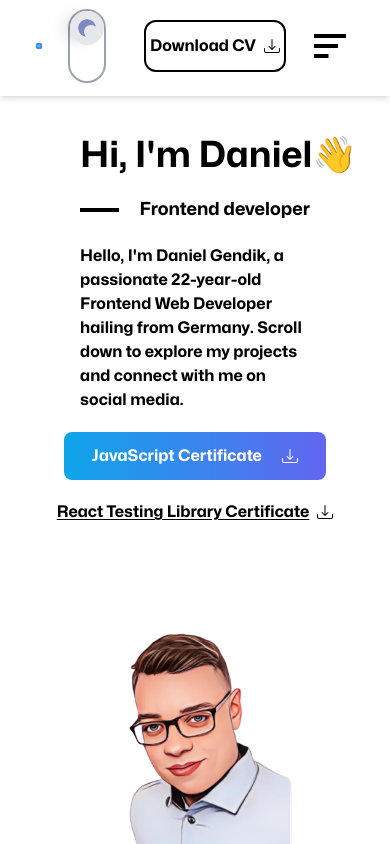
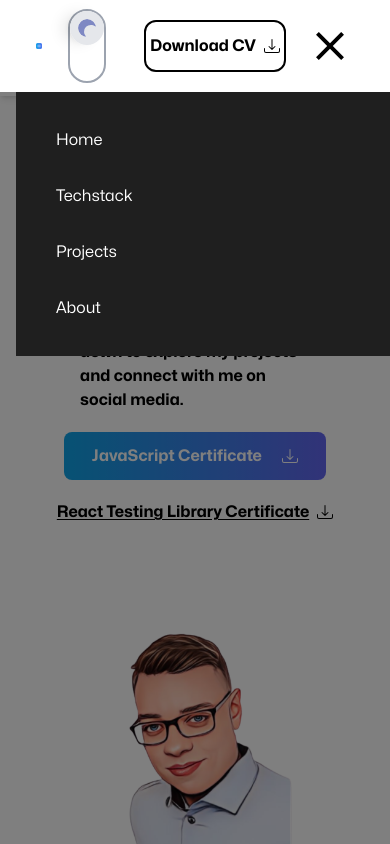
Before and after one commit to danielgen01/Daniels-portfolio, a React (Vite) app: page / in a window 390 px wide. Both pictures are taken after a click on the icon 330 px from the left and 46 px from the top of the page. Shown: the top 844 px of the page. Built offline with nearby package versions, Linux system fonts and the light colour scheme.

Commit message:
add touch menu + add functionality

```diff
--- a/src/components/Navbar/Navbar.tsx
+++ b/src/components/Navbar/Navbar.tsx
@@ -3,8 +3,17 @@ import Logo from "./components/Logo/Logo"
 import MenuIcon from "./components/MenuIcon/MenuIcon"
 import ToggleTheme from "./components/ToggleTheme/ToggleTheme"
 import Navlinks from "./components/NavLinks/Navlinks"
+import TouchMenu from "./components/TouchMenu/TouchMenu"
+import {useState} from "react"
 
 const Navbar = () => {
+
+  const [isMenuOpen, setIsMenuOpen] = useState(false)
+
+  const toggleMenu = () => {
+    setIsMenuOpen(!isMenuOpen)
+  }
+
   return (
     <>
       <nav
@@ -22,9 +31,10 @@ const Navbar = () => {
           <div className="sidebuttons flex items-center gap-5">
             <ToggleTheme />
             <DownloadCV />
-            <MenuIcon />
+            <MenuIcon isMenuOpen={isMenuOpen} toggleMenu={toggleMenu}/>
           </div>
         </div>
+        <TouchMenu isMenuOpen={isMenuOpen} toggleMenu={toggleMenu}/>
       </nav>
     </>
   )
--- a/src/components/Navbar/components/MenuIcon/MenuIcon.tsx
+++ b/src/components/Navbar/components/MenuIcon/MenuIcon.tsx
@@ -1,9 +1,24 @@
 import { BiMenuAltLeft } from "react-icons/bi"
+import { IoMdClose } from "react-icons/io"
 
-const MenuIcon = () => {
+type MenuIconProps = {
+  isMenuOpen: boolean
+  toggleMenu: () => void
+}
+const MenuIcon: React.FC<MenuIconProps> = ({ isMenuOpen, toggleMenu }) => {
   return (
     <>
-      <BiMenuAltLeft className="text-5xl cursor-pointer text-black dark:text-white lg:hidden" />
+      {isMenuOpen ? (
+        <IoMdClose
+          className="text-5xl cursor-pointer text-black dark:text-white lg:hidden"
+          onClick={toggleMenu}
+        />
+      ) : (
+        <BiMenuAltLeft
+          className="text-5xl cursor-pointer text-black dark:text-white lg:hidden"
+          onClick={toggleMenu}
+        />
+      )}
     </>
   )
 }
--- /dev/null
+++ b/src/components/Navbar/components/TouchMenu/TouchMenu.tsx
@@ -0,0 +1,62 @@
+import { Link } from "react-scroll"
+
+type TouchMenuProps = {
+  isMenuOpen: boolean
+  toggleMenu: () => void
+}
+const TouchMenu: React.FC<TouchMenuProps> = ({ isMenuOpen, toggleMenu }) => {
+  return (
+    <>
+      <div
+        className="bg-black/50 fixed top-30 left-0 w-screen h-screen cursor-pointer"
+        style={{ display: isMenuOpen ? "block" : "none" }}
+        onClick={toggleMenu}
+      ></div>
+      <div
+        className="Touch-menu w-full bg-dark-bg min-h-[200px] z-50 absolute"
+        style={{ display: isMenuOpen ? "block" : "none" }}
+      >
+        <div className="menu-content py-5 flex flex-col">
+          <Link
+            onClick={toggleMenu}
+            to="introduction"
+            smooth={true}
+            className="text-white hover:font-bold w-full duration-150
+        underline-offset-2 cursor-pointer hover:bg-gradient-to-r from-sky-500 to-indigo-500 py-4 pl-10"
+          >
+            Home
+          </Link>
+          <Link
+            onClick={toggleMenu}
+            to="techstack"
+            smooth={true}
+            className="text-white hover:font-bold w-full duration-150
+        underline-offset-2 cursor-pointer hover:bg-gradient-to-r from-sky-500 to-indigo-500 py-4 pl-10"
+          >
+            Techstack
+          </Link>
+          <Link
+            onClick={toggleMenu}
+            to="projectbanner"
+            smooth={true}
+            className="text-white hover:font-bold w-full duration-150
+        underline-offset-2 cursor-pointer hover:bg-gradient-to-r from-sky-500 to-indigo-500 py-4 pl-10"
+          >
+            Projects
+          </Link>
+          <Link
+            onClick={toggleMenu}
+            to="about"
+            smooth={true}
+            className="text-white hover:font-bold w-full duration-150
+        underline-offset-2 cursor-pointer hover:bg-gradient-to-r from-sky-500 to-indigo-500 py-4 pl-10"
+          >
+            About
+          </Link>
+        </div>
+      </div>
+    </>
+  )
+}
+
+export default TouchMenu
--- a/src/components/TopIntroduction/Introduction.tsx
+++ b/src/components/TopIntroduction/Introduction.tsx
@@ -4,6 +4,7 @@ import portrait from "/Assets/BewerbungsbildCartoon.webp"
 
 const Introduction = () => {
   return (
+    <>
     <section className=" py-10 px-20 grid grid-cols-1 gap-4 lg:grid-cols-2 dark:bg-dark-bg min-h-[500px] lg:items-center" id="#introduction">
       <section className="flex flex-col gap-5 f">
         <div className="headline flex items-center">
@@ -52,7 +53,7 @@ const Introduction = () => {
         <img src={portrait} alt="Portrait" className=" " />
       </section>
     </section>
-  )
+    </> )
 }
 
 export default Introduction
```
